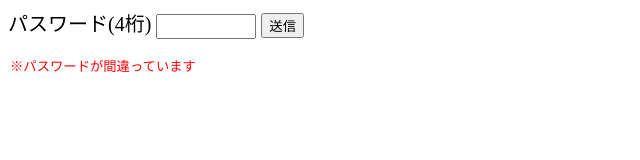
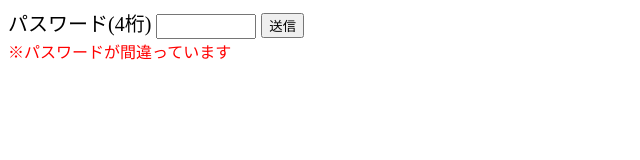
Before and after one commit to shoichi1031da/vote, a plain HTML site: page index.html in a window 1280 px wide. Both pictures are taken after a click on the button "送信". Shown: the whole page, without its empty margins (0-640 px from the left). Drawn offline with Linux system fonts and the light colour scheme.

Commit message:
Update index.html

```diff
--- a/index.html
+++ b/index.html
@@ -8,22 +8,24 @@
 <div class="container">
 パスワード(4桁) <input id="password" class="box" maxlength="4">
 <button id="btn">送信</button>
-</div><br>
-<form name="miss">
+</div>
+<!-- <form name="miss">
     <input type="text" size="30" name="passwordMiss" style="color:red;border-style:none;background-color:white;">
-</form>
+</form> -->
+<div id="output" style="color:red;"></div>
 <script>
-    let miss = 0;
+    //let miss = 0;
+    let target = document.getElementById("output");
     btn.onclick = ()　=>　{
     if(password.value == 1252){
         window.location.href = 'https://www.menti.com/b9ovm6mp4e';
     }
     else {
         //alert("パスワードが違います!!!!");
-        document.miss.passwordMiss.value = "※パスワードが間違っています";
+        //document.miss.passwordMiss.value = "※パスワードが間違っています";
+        target.innerHTML = "※パスワードが間違っています";
      }
     }
 
 </script>
-
 </html>
```
